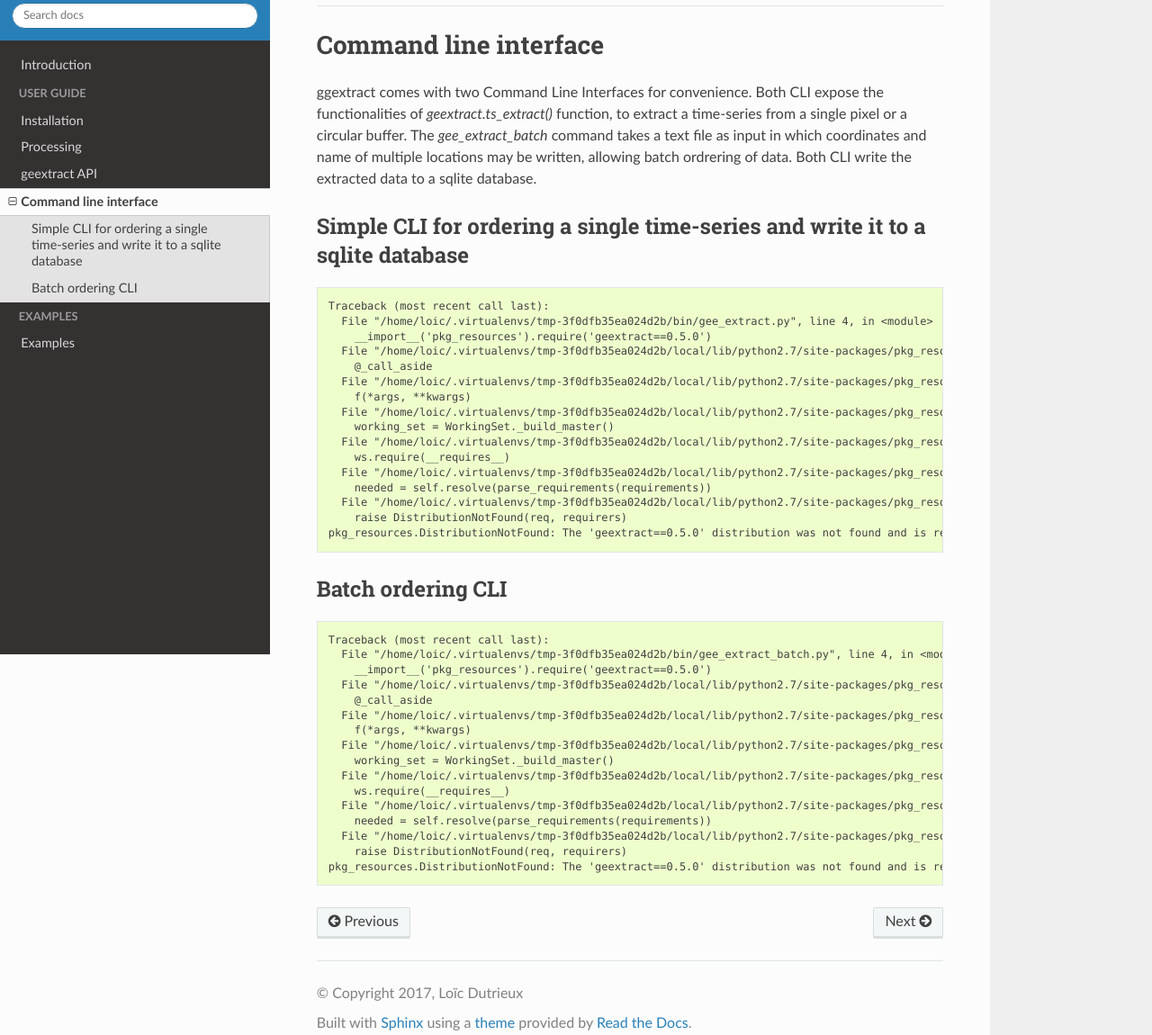
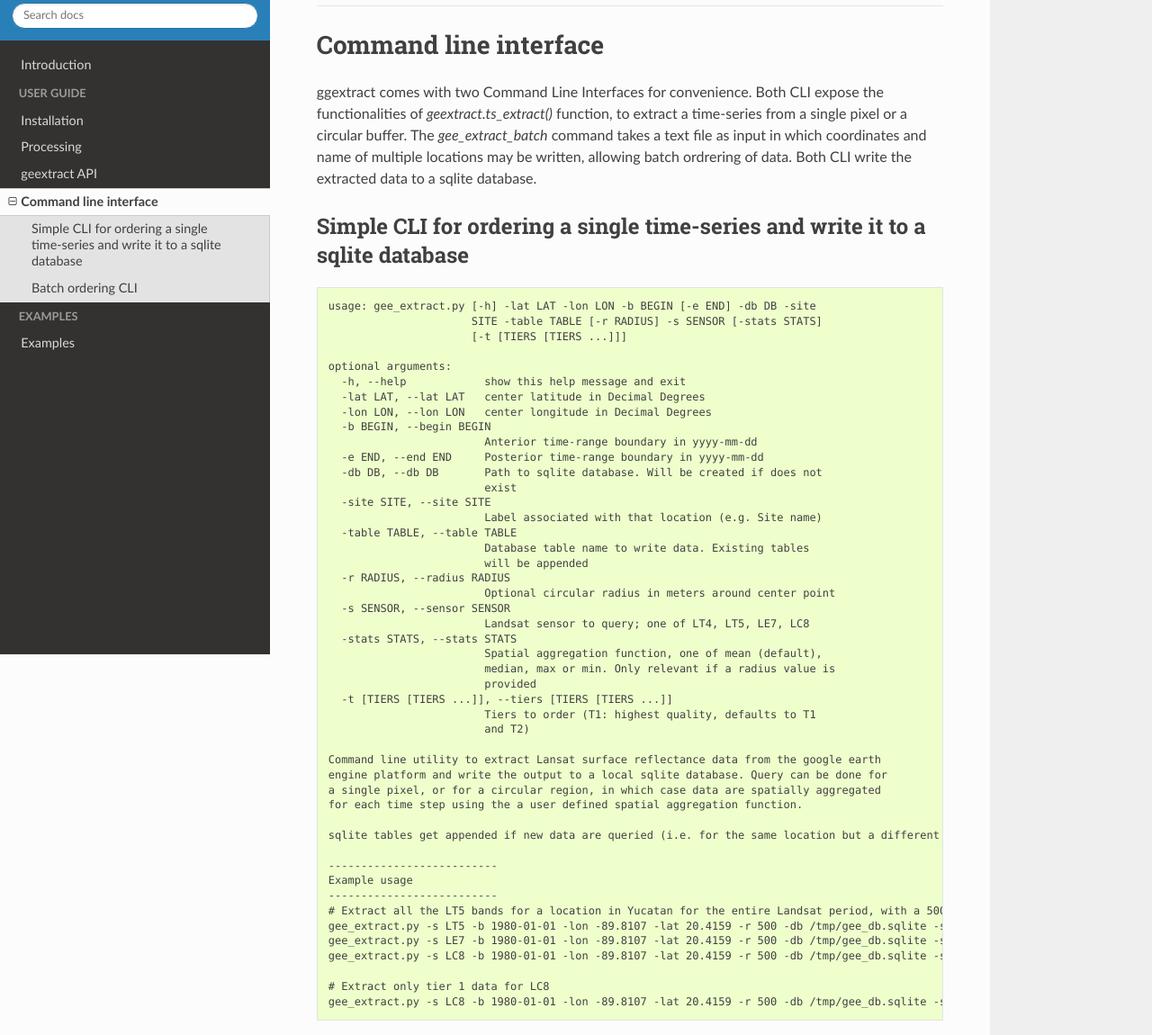
Before and after one commit to loicdtx/landsat-extract-gee, a plain HTML site: page cli.html in a window 1280 px wide. Shown: the part 73-1223 px from the top of the page at 90% size. Drawn offline with nearby package versions, Linux system fonts and the light colour scheme; some packages are replaced by stand-ins of ours.

Commit message:
Generated doc for gh-pages for commit b648855 Author: Loïc Dutrieux <loic.dutrieux@gmail.com>
    Bump version, new release

```diff
--- a/cli.html
+++ b/cli.html
@@ -168,43 +168,109 @@
 <p>ggextract comes with two Command Line Interfaces for convenience. Both CLI expose the functionalities of <cite>geextract.ts_extract()</cite> function, to extract a time-series from a single pixel or a circular buffer. The <cite>gee_extract_batch</cite> command takes a text file as input in which coordinates and name of multiple locations may be written, allowing batch ordrering of data. Both CLI write the extracted data to a sqlite database.</p>
 <div class="section" id="simple-cli-for-ordering-a-single-time-series-and-write-it-to-a-sqlite-database">
 <h2>Simple CLI for ordering a single time-series and write it to a sqlite database<a class="headerlink" href="#simple-cli-for-ordering-a-single-time-series-and-write-it-to-a-sqlite-database" title="Permalink to this headline">¶</a></h2>
-<div class="highlight-text notranslate"><div class="highlight"><pre><span></span>Traceback (most recent call last):
-  File &quot;/home/loic/.virtualenvs/tmp-3f0dfb35ea024d2b/bin/gee_extract.py&quot;, line 4, in &lt;module&gt;
-    __import__(&#39;pkg_resources&#39;).require(&#39;geextract==0.5.0&#39;)
-  File &quot;/home/loic/.virtualenvs/tmp-3f0dfb35ea024d2b/local/lib/python2.7/site-packages/pkg_resources/__init__.py&quot;, line 3088, in &lt;module&gt;
-    @_call_aside
-  File &quot;/home/loic/.virtualenvs/tmp-3f0dfb35ea024d2b/local/lib/python2.7/site-packages/pkg_resources/__init__.py&quot;, line 3072, in _call_aside
-    f(*args, **kwargs)
-  File &quot;/home/loic/.virtualenvs/tmp-3f0dfb35ea024d2b/local/lib/python2.7/site-packages/pkg_resources/__init__.py&quot;, line 3101, in _initialize_master_working_set
-    working_set = WorkingSet._build_master()
-  File &quot;/home/loic/.virtualenvs/tmp-3f0dfb35ea024d2b/local/lib/python2.7/site-packages/pkg_resources/__init__.py&quot;, line 574, in _build_master
-    ws.require(__requires__)
-  File &quot;/home/loic/.virtualenvs/tmp-3f0dfb35ea024d2b/local/lib/python2.7/site-packages/pkg_resources/__init__.py&quot;, line 892, in require
-    needed = self.resolve(parse_requirements(requirements))
-  File &quot;/home/loic/.virtualenvs/tmp-3f0dfb35ea024d2b/local/lib/python2.7/site-packages/pkg_resources/__init__.py&quot;, line 778, in resolve
-    raise DistributionNotFound(req, requirers)
-pkg_resources.DistributionNotFound: The &#39;geextract==0.5.0&#39; distribution was not found and is required by the application
+<div class="highlight-text notranslate"><div class="highlight"><pre><span></span>usage: gee_extract.py [-h] -lat LAT -lon LON -b BEGIN [-e END] -db DB -site
+                      SITE -table TABLE [-r RADIUS] -s SENSOR [-stats STATS]
+                      [-t [TIERS [TIERS ...]]]
+
+optional arguments:
+  -h, --help            show this help message and exit
+  -lat LAT, --lat LAT   center latitude in Decimal Degrees
+  -lon LON, --lon LON   center longitude in Decimal Degrees
+  -b BEGIN, --begin BEGIN
+                        Anterior time-range boundary in yyyy-mm-dd
+  -e END, --end END     Posterior time-range boundary in yyyy-mm-dd
+  -db DB, --db DB       Path to sqlite database. Will be created if does not
+                        exist
+  -site SITE, --site SITE
+                        Label associated with that location (e.g. Site name)
+  -table TABLE, --table TABLE
+                        Database table name to write data. Existing tables
+                        will be appended
+  -r RADIUS, --radius RADIUS
+                        Optional circular radius in meters around center point
+  -s SENSOR, --sensor SENSOR
+                        Landsat sensor to query; one of LT4, LT5, LE7, LC8
+  -stats STATS, --stats STATS
+                        Spatial aggregation function, one of mean (default),
+                        median, max or min. Only relevant if a radius value is
+                        provided
+  -t [TIERS [TIERS ...]], --tiers [TIERS [TIERS ...]]
+                        Tiers to order (T1: highest quality, defaults to T1
+                        and T2)
+
+Command line utility to extract Lansat surface reflectance data from the google earth
+engine platform and write the output to a local sqlite database. Query can be done for
+a single pixel, or for a circular region, in which case data are spatially aggregated
+for each time step using the a user defined spatial aggregation function.
+
+sqlite tables get appended if new data are queried (i.e. for the same location but a different sensor).
+
+--------------------------
+Example usage
+--------------------------
+# Extract all the LT5 bands for a location in Yucatan for the entire Landsat period, with a 500m radius
+gee_extract.py -s LT5 -b 1980-01-01 -lon -89.8107 -lat 20.4159 -r 500 -db /tmp/gee_db.sqlite -site uxmal -table col_1
+gee_extract.py -s LE7 -b 1980-01-01 -lon -89.8107 -lat 20.4159 -r 500 -db /tmp/gee_db.sqlite -site uxmal -table col_1
+gee_extract.py -s LC8 -b 1980-01-01 -lon -89.8107 -lat 20.4159 -r 500 -db /tmp/gee_db.sqlite -site uxmal -table col_1
+
+# Extract only tier 1 data for LC8
+gee_extract.py -s LC8 -b 1980-01-01 -lon -89.8107 -lat 20.4159 -r 500 -db /tmp/gee_db.sqlite -site uxmal -table col_1 --tiers T1
 </pre></div>
 </div>
 </div>
 <div class="section" id="batch-ordering-cli">
 <h2>Batch ordering CLI<a class="headerlink" href="#batch-ordering-cli" title="Permalink to this headline">¶</a></h2>
-<div class="highlight-text notranslate"><div class="highlight"><pre><span></span>Traceback (most recent call last):
-  File &quot;/home/loic/.virtualenvs/tmp-3f0dfb35ea024d2b/bin/gee_extract_batch.py&quot;, line 4, in &lt;module&gt;
-    __import__(&#39;pkg_resources&#39;).require(&#39;geextract==0.5.0&#39;)
-  File &quot;/home/loic/.virtualenvs/tmp-3f0dfb35ea024d2b/local/lib/python2.7/site-packages/pkg_resources/__init__.py&quot;, line 3088, in &lt;module&gt;
-    @_call_aside
-  File &quot;/home/loic/.virtualenvs/tmp-3f0dfb35ea024d2b/local/lib/python2.7/site-packages/pkg_resources/__init__.py&quot;, line 3072, in _call_aside
-    f(*args, **kwargs)
-  File &quot;/home/loic/.virtualenvs/tmp-3f0dfb35ea024d2b/local/lib/python2.7/site-packages/pkg_resources/__init__.py&quot;, line 3101, in _initialize_master_working_set
-    working_set = WorkingSet._build_master()
-  File &quot;/home/loic/.virtualenvs/tmp-3f0dfb35ea024d2b/local/lib/python2.7/site-packages/pkg_resources/__init__.py&quot;, line 574, in _build_master
-    ws.require(__requires__)
-  File &quot;/home/loic/.virtualenvs/tmp-3f0dfb35ea024d2b/local/lib/python2.7/site-packages/pkg_resources/__init__.py&quot;, line 892, in require
-    needed = self.resolve(parse_requirements(requirements))
-  File &quot;/home/loic/.virtualenvs/tmp-3f0dfb35ea024d2b/local/lib/python2.7/site-packages/pkg_resources/__init__.py&quot;, line 778, in resolve
-    raise DistributionNotFound(req, requirers)
-pkg_resources.DistributionNotFound: The &#39;geextract==0.5.0&#39; distribution was not found and is required by the application
+<div class="highlight-text notranslate"><div class="highlight"><pre><span></span>usage: gee_extract_batch.py [-h] -b BEGIN [-e END] -db DB [-r RADIUS] -s
+                            SENSOR -table TABLE [-stats STATS]
+                            [-t [TIERS [TIERS ...]]]
+                            file
+
+positional arguments:
+  file                  Input text file with coma separated site coordinates
+                        in DD and site name on each line.
+
+optional arguments:
+  -h, --help            show this help message and exit
+  -b BEGIN, --begin BEGIN
+                        Anterior time-range boundary in yyyy-mm-dd
+  -e END, --end END     Posterior time-range boundary in yyyy-mm-dd
+  -db DB, --db DB       Path to sqlite database. Will be created if does not
+                        exist
+  -r RADIUS, --radius RADIUS
+                        Optional circular radius in meters around center point
+  -s SENSOR, --sensor SENSOR
+                        Landsat sensor to query; one of LT4, LT5, LE7, LC8
+  -table TABLE, --table TABLE
+                        Database table name to write data. Existing tables
+                        will be appended
+  -stats STATS, --stats STATS
+                        Spatial aggregation function, one of mean (default),
+                        median, max or min. Only relevant if a radius value is
+                        provided
+  -t [TIERS [TIERS ...]], --tiers [TIERS [TIERS ...]]
+                        Tiers to order (T1: highest quality, defaults to T1
+                        and T2)
+
+Command line utility to batch extract Lansat surface reflectance data from the google earth
+engine platform and write the output to a local sqlite database. Query can be done for
+a single pixel, or for a circular region, in which case data are spatially aggregated
+for each time step using the a user defined spatial aggregation function.
+
+Input locations must be provided in a text file, with on each line lon,lat,site_name
+site_name provided for each site in the text file is used (together with sensor) as grouping variable
+in the sqlite table.
+
+--------------------------
+Example usage
+--------------------------
+# Extract all the LC8 bands in a 500 meters for two locations between 2012 and now
+echo &quot;4.7174,44.7814,rompon\n-149.4260,-17.6509,tahiti&quot; &gt; site_list.txt
+gee_extract_batch.py site_list.txt -b 1984-01-01 -s LT5 -r 500 -db /tmp/gee_db.sqlite -table landsat_ts
+gee_extract_batch.py site_list.txt -b 1984-01-01 -s LE7 -r 500 -db /tmp/gee_db.sqlite -table landsat_ts
+gee_extract_batch.py site_list.txt -b 1984-01-01 -s LC8 -r 500 -db /tmp/gee_db.sqlite -table landsat_ts
+
+# Only Tier 1 for LC8
+gee_extract_batch.py site_list.txt -b 1984-01-01 -s LC8 -r 500 -db /tmp/gee_db.sqlite -table landsat_ts --tiers T1
 </pre></div>
 </div>
 </div>
```
Also changed, not shown: api/index.html (+1 -1 lines), searchindex.js, 2 other files.
